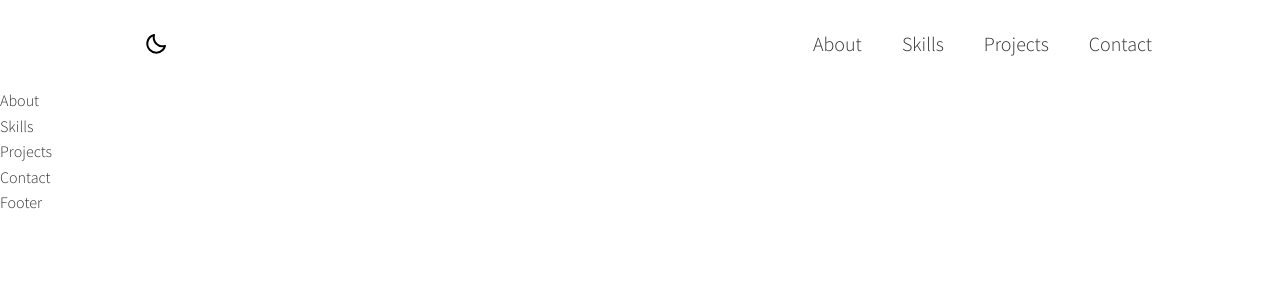
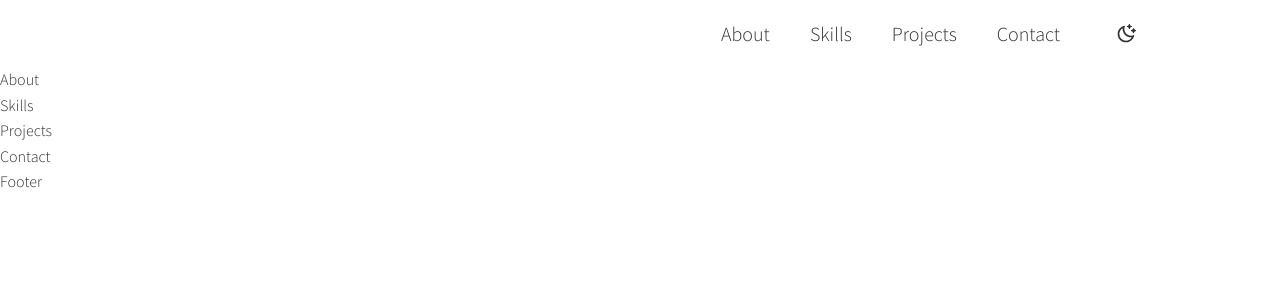
Before and after one commit to markjager13/next-portfolio, a Next.js app: page / in a window 1280 px wide. Shown: the top 300 px of the page. Built offline with nearby package versions, Linux system fonts and the light colour scheme.

Commit message:
styled dark mode toggle on header

```diff
--- a/components/Header.js
+++ b/components/Header.js
@@ -1,9 +1,7 @@
 import React, { useState } from 'react'
 import Link from 'next/link'
-import { StyledHeader, StyledNav, NavToggle, NavToggleLabel, NavIcon, NavLinks, NavLink, ModeToggle } from './styles/Header.styled'
-import { BiMoon } from 'react-icons/bi';
-
-
+import { StyledHeader, StyledNav, NavToggle, NavToggleLabel, NavIcon, NavLinks, NavLink, ModeToggleButton } from './styles/Header.styled'
+import { RiMoonClearLine, RiSunLine } from 'react-icons/ri';
 
 const Header = () => {
 
@@ -17,14 +15,12 @@ const Header = () => {
   return (
     <StyledHeader>
         <StyledNav>
-            <ModeToggle onClick={handleToggle}>
-                <BiMoon />
-            </ModeToggle>
+
             <NavToggle type="checkbox" id="navToggle"/>
             <NavToggleLabel htmlFor='navToggle'>
                 <NavIcon />
             </NavToggleLabel>
-            <NavLinks id="navLinks2">
+            <NavLinks>
                 <li>
                     <Link href="/" passHref>
                         <NavLink>About</NavLink>
@@ -46,6 +42,9 @@ const Header = () => {
                     </Link>
                 </li>
             </NavLinks>
+            <ModeToggleButton>
+                <RiMoonClearLine/>
+            </ModeToggleButton>
         </StyledNav>
     </StyledHeader>
   )
--- a/components/styles/Header.styled.js
+++ b/components/styles/Header.styled.js
@@ -12,11 +12,11 @@ export const StyledHeader = styled.header`
 
 export const StyledNav = styled.nav`
     display: grid;
-    grid-template-columns: 58px 1fr 100px 58px;
+    grid-template-columns: 58px 100px 1fr 58px;
 
     @media (min-width: 48em) {
         display: flex;
-        justify-content: space-between;
+        justify-content: flex-end;
         align-items: center;
     }
 `;
@@ -50,10 +50,7 @@ export const NavToggleLabel = styled.label`
     padding: 28px 20px;
     cursor: pointer;
     grid-row: 1;
-    grid-column: 4;
-    display: flex;
-    justify-content: flex-end;
-
+    grid-column: 1;
 
     @media (min-width: 48em) {
         display: none;
@@ -93,8 +90,7 @@ export const NavIcon = styled.span`
 
 export const NavLinks = styled.ul`
     grid-row: 2;
-    grid-column: 3;
-
+    grid-column: 2;
     opacity: 0;
     visibility: hidden;
     max-height: 0;
@@ -153,17 +149,47 @@ export const NavLink = styled.a`
     }
 `;
 
-export const ModeToggle = styled.button`
+export const ModeToggleButton = styled.button`
+    grid-column: -1;
     grid-row: 1;
-    display: flex;
-    padding: 1rem;
     border: none;
-    outline: none;
-    font-size: 1.5rem;
     cursor: pointer;
-    background: none;
-    transition: .2s all ease-in-out;
+    padding-top: 0.5rem;
+    padding-bottom: 0.125rem;
+    padding-left: 1rem;
+    padding-right: 1rem;
+    background: white;
+    font-size: 1.25rem;
+    color: #303030;
+    font-family: "Source Sans Pro", sans-serif;
+    position: relative;
+    margin-left: 2em;
 
+    @media (min-width: 48em) {
+        margin-left: 2em;
+        border-radius: 45px;
+        border: 1px solid grey;
+        transition: all 0.3s ease;
 
+        &:hover {
+        border: 1px solid black;
+
+            &:before {
+                transform: scale(1);
+                border: 3px solid black;
+            }
+        }
+
+        &:before {
+        transition: all 0.2s ease;
+        border-radius: 45px;
+        bottom: 0;
+        content: '';
+        left: 0;
+        position: absolute;
+        right: 0;
+        top: 0;
+        }
+    }
 
 `;
```
